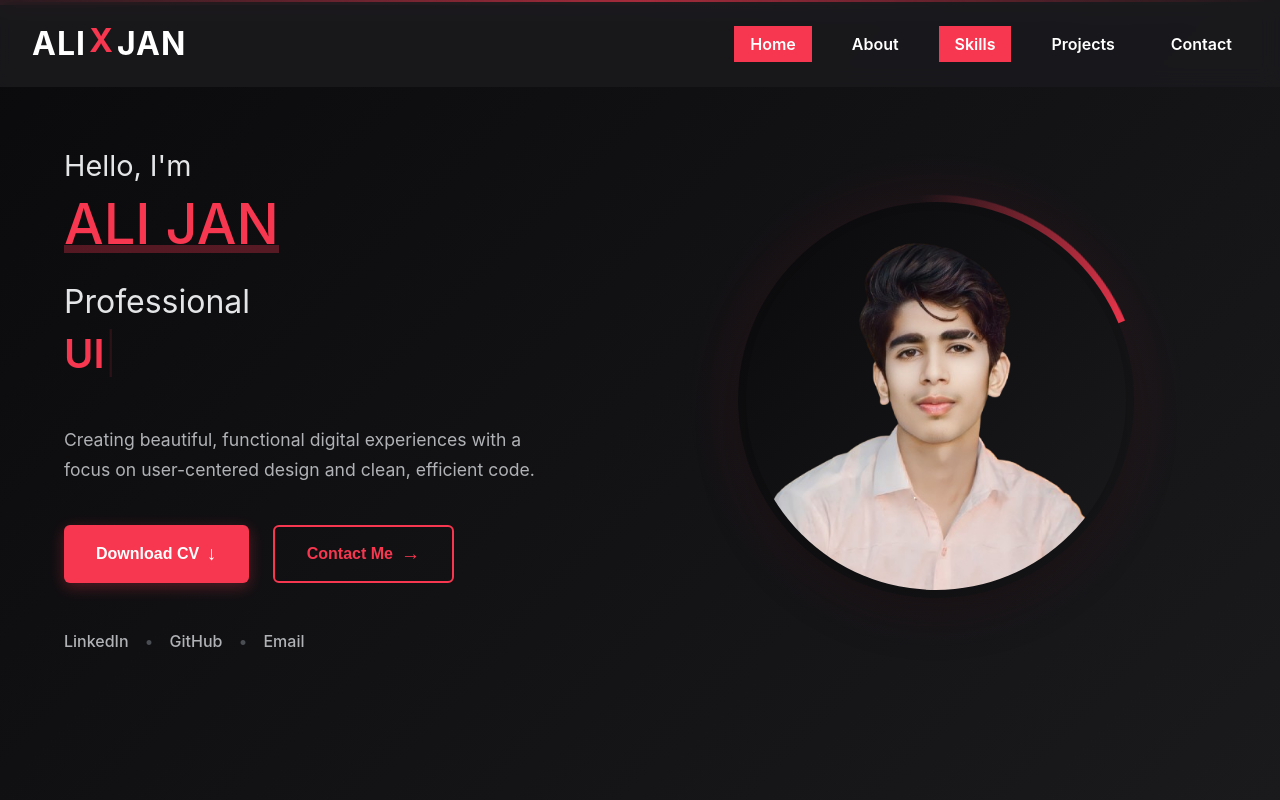
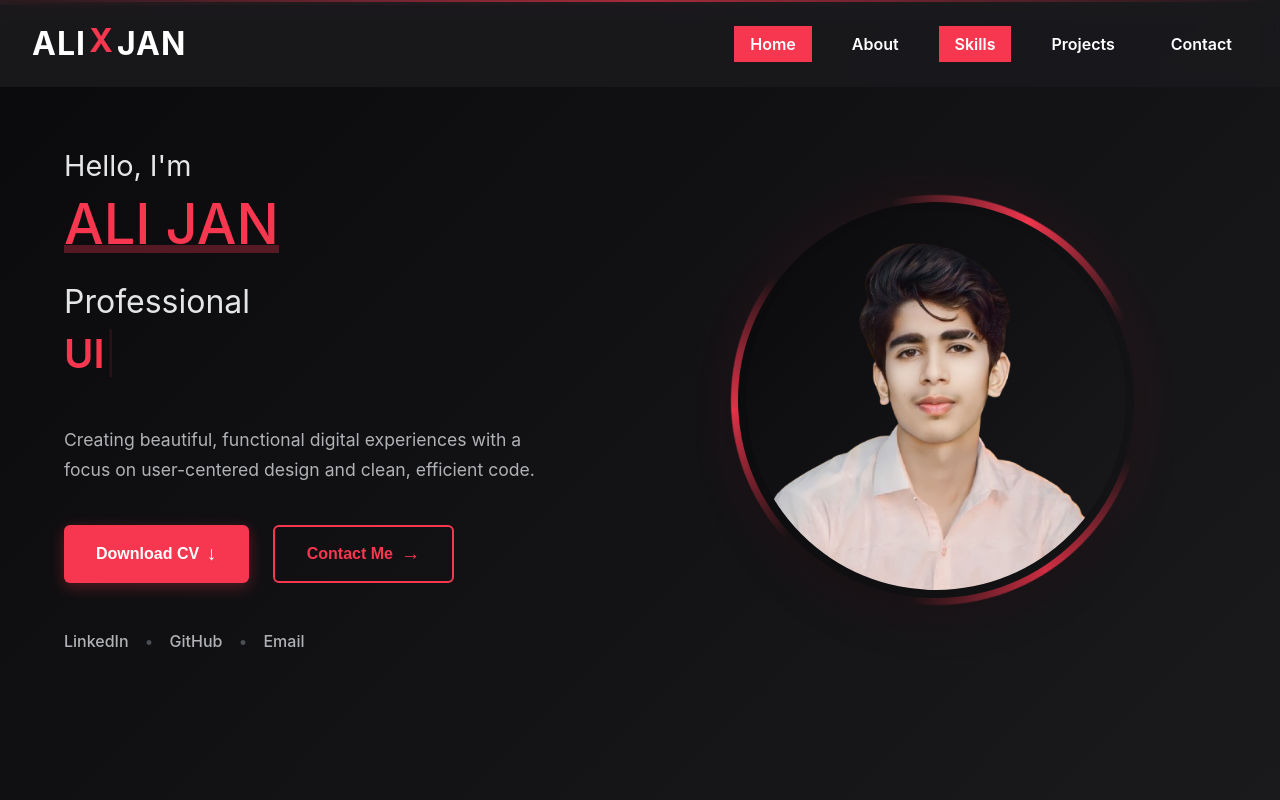
Before and after one commit to alijandeveloper/My-Portfolio-Website, a React (Create React App) app in the folder frontend/: page / in a window 1280 px wide. Shown: the top 800 px of the page. Built offline with nearby package versions, Linux system fonts and the light colour scheme.

Commit message:
all done

```diff
--- a/frontend/src/components/HeroSection/HeroSection.css
+++ b/frontend/src/components/HeroSection/HeroSection.css
@@ -213,12 +213,16 @@
   bottom: -15px;
   border-radius: 50%;
   background: conic-gradient(
-    #00000000,
-    #00000000,
-    #00000000,
-    #00000000,
-    #00000000,
-    #F7374F
+    #a00c0c00,
+    #a00c0c00,
+    #F7374F,
+    #a00c0c00,
+    #a00c0c00,
+    #F7374F,
+    #a00c0c00,
+    #a00c0c00,
+    #F7374F,
+    #a00c0c00
   );
   z-index: 1;
   animation: rotateBorder 3s linear infinite;
```
